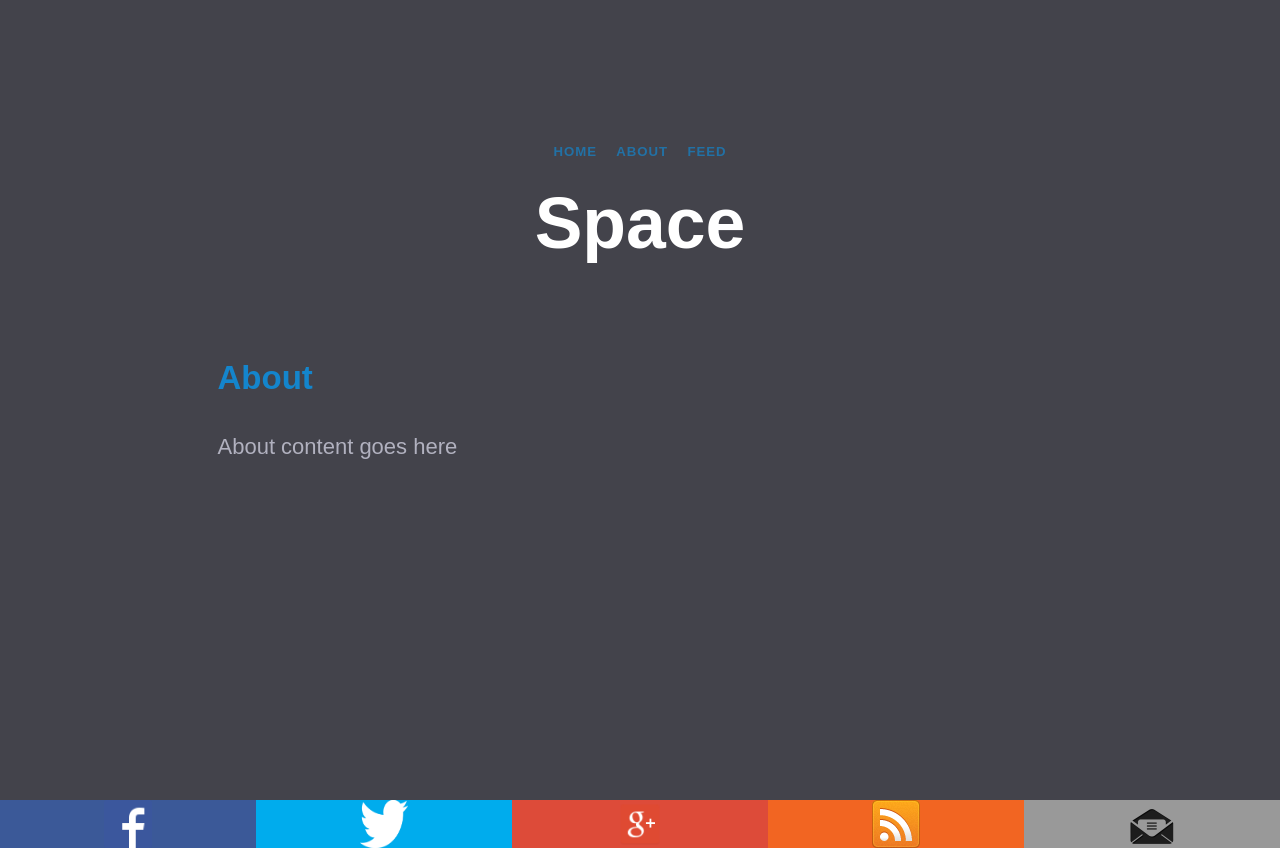
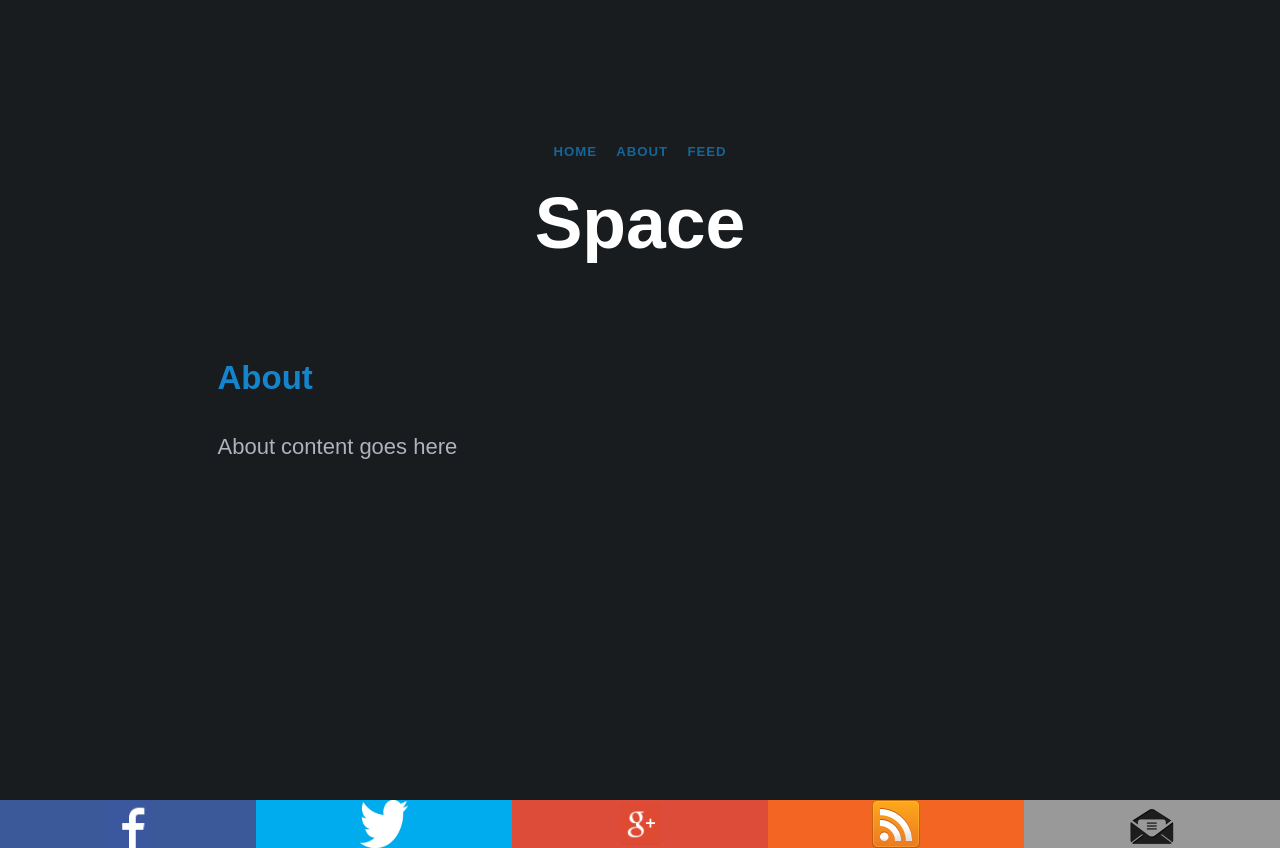
Before and after one commit to Kiiwi/ProjectBlog, a Django app: page /about/ in a window 1280 px wide. Run offline with Django 3.2, Linux system fonts and the light colour scheme; parts of the project's set-up code (start-up, migrations or seed data) failed here and were passed over.

Commit message:
Changed background colour

```diff
--- a/static/style.css
+++ b/static/style.css
@@ -130,7 +130,7 @@ body {
 }
 
 .demo-1 {
-    background: #43434b;
+    background: #181c1f;
 }
 
 a {
```
